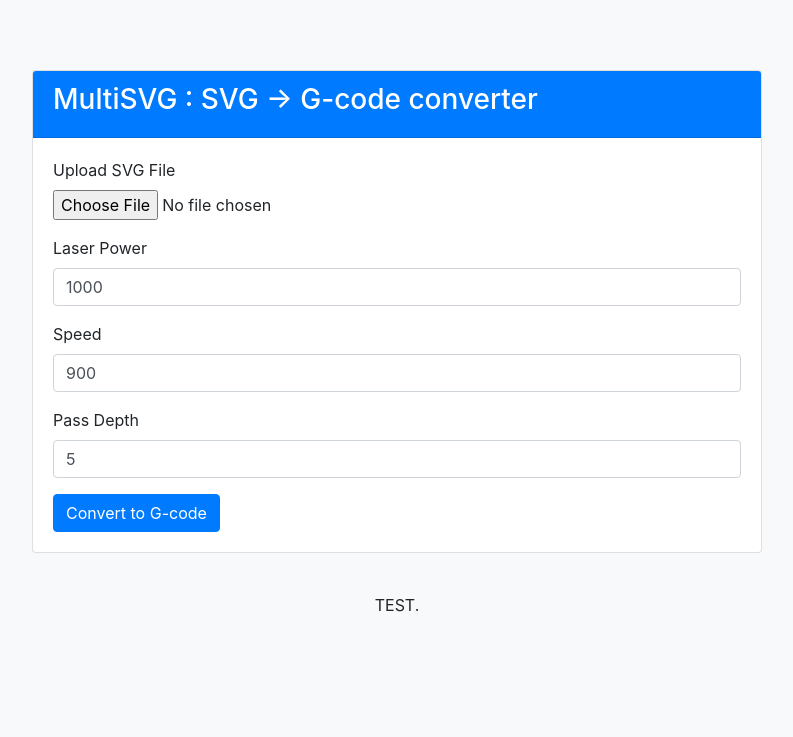
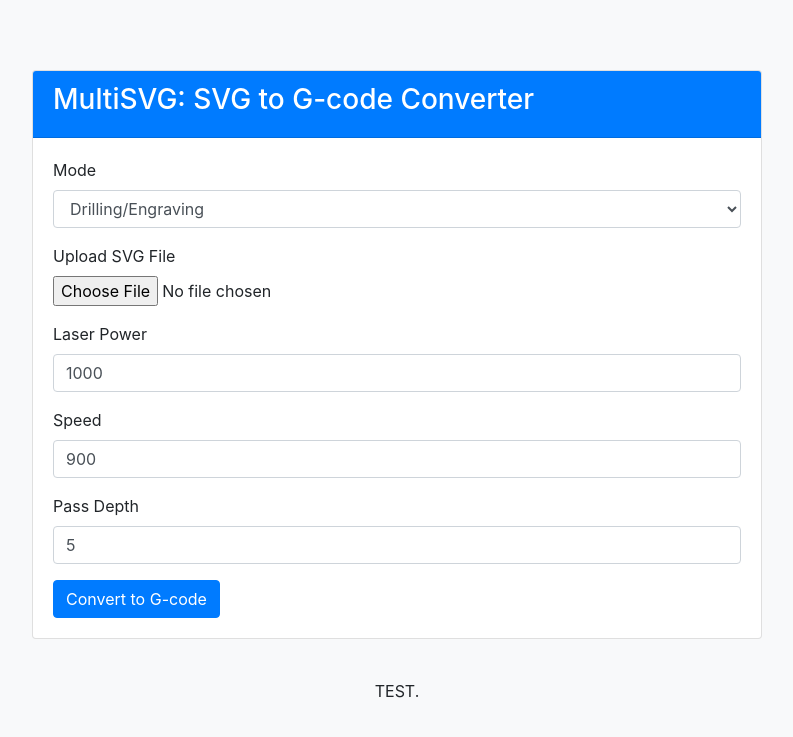
Before and after one commit to Billrept/multiSVG, a Flask app: page / in a window 1280 px wide. Shown: the top 737 px of the page, without its empty margins (243-1036 px from the left). Run offline with Flask 3, Linux system fonts and the light colour scheme; some libraries are stand-ins or nearby versions.

Commit message:
Mode created

```diff
--- a/app.py
+++ b/app.py
@@ -25,7 +25,7 @@ class CustomGcode(interfaces.Gcode):
 def convert_svg_to_gcode(svg_path, color, laser_power, speed, pass_depth):
     try:
         curves = parse_file(svg_path)
-        gcode_compiler = Compiler(CustomGcode(color), movement_speed=speed, cutting_speed=laser_power, pass_depth=pass_depth)
+        gcode_compiler = Compiler(lambda: CustomGcode(color), movement_speed=speed, cutting_speed=laser_power, pass_depth=pass_depth)
         gcode_compiler.append_curves(curves)
         gcode_filepath = os.path.join(UPLOAD_FOLDER, f"{color}.gcode")
         gcode_compiler.compile_to_file(gcode_filepath)
@@ -80,28 +80,40 @@ def index():
         filepath = os.path.join(UPLOAD_FOLDER, filename)
         file.save(filepath)
 
+        mode = request.form.get('mode')
         laser_power = int(request.form.get('laser_power', 1000))
         speed = int(request.form.get('speed', 900))
         pass_depth = int(request.form.get('pass_depth', 5))
 
-        png_file = convert_svg_to_png(filepath)
-        svg_layers = split_svg_by_color(filepath)
-        gcode_files = []
-        for color, svg_path in svg_layers.items():
-            gcode_file = convert_svg_to_gcode(svg_path, color, laser_power, speed, pass_depth)
+        if mode == 'drilling':
+            gcode_file = convert_svg_to_gcode(filepath, 'drilling', laser_power, speed, pass_depth)
+            png_file = convert_svg_to_png(filepath)
             if gcode_file:
-                gcode_files.append(gcode_file)
+                zip_filepath = os.path.join(UPLOAD_FOLDER, 'files.zip')
+                with ZipFile(zip_filepath, 'w') as zipf:
+                    zipf.write(png_file, os.path.basename(png_file))
+                    zipf.write(gcode_file, os.path.basename(gcode_file))
+                return jsonify({'success': True, 'download_url': f'/download/{os.path.basename(zip_filepath)}'})
+            else:
+                return jsonify({'success': False, 'message': 'Error processing the file'}), 500
+        elif mode == 'drawing':
+            png_file = convert_svg_to_png(filepath)
+            svg_layers = split_svg_by_color(filepath)
+            gcode_files = []
+            for color, svg_path in svg_layers.items():
+                gcode_file = convert_svg_to_gcode(svg_path, color, laser_power, speed, pass_depth)
+                if gcode_file:
+                    gcode_files.append(gcode_file)
 
-        if gcode_files:
-            zip_filepath = os.path.join(UPLOAD_FOLDER, 'files.zip')
-            with ZipFile(zip_filepath, 'w') as zipf:
-                zipf.write(png_file, os.path.basename(png_file))
-                for gcode_file in gcode_files:
-                    zipf.write(gcode_file, os.path.basename(gcode_file))
-
-            return jsonify({'success': True, 'download_url': f'/download/{os.path.basename(zip_filepath)}'})
-        else:
-            return jsonify({'success': False, 'message': 'Error processing the file'}), 500
+            if gcode_files:
+                zip_filepath = os.path.join(UPLOAD_FOLDER, 'files.zip')
+                with ZipFile(zip_filepath, 'w') as zipf:
+                    zipf.write(png_file, os.path.basename(png_file))
+                    for gcode_file in gcode_files:
+                        zipf.write(gcode_file, os.path.basename(gcode_file))
+                return jsonify({'success': True, 'download_url': f'/download/{os.path.basename(zip_filepath)}'})
+            else:
+                return jsonify({'success': False, 'message': 'Error processing the file'}), 500
     return render_template('index.html')
 
 @app.route('/download/<filename>')
@@ -113,4 +125,4 @@ def download_file(filename):
         return "Error sending file", 500
 
 if __name__ == '__main__':
-    app.run(debug=True)
+    app.run(host='0.0.0.0', port=5000)
--- a/templates/index.html
+++ b/templates/index.html
@@ -46,10 +46,17 @@
             <div class="col-md-8">
                 <div class="card">
                     <div class="card-header bg-primary text-white">
-                        <h3>MultiSVG : SVG -> G-code converter</h3>
+                        <h3>MultiSVG: SVG to G-code Converter</h3>
                     </div>
                     <div class="card-body">
                         <form id="upload-form" action="/" method="post" enctype="multipart/form-data">
+                            <div class="form-group">
+                                <label for="mode">Mode</label>
+                                <select class="form-control" id="mode" name="mode" required>
+                                    <option value="drilling">Drilling/Engraving</option>
+                                    <option value="drawing">Drawing</option>
+                                </select>
+                            </div>
                             <div class="form-group">
                                 <label for="svgFile">Upload SVG File</label>
                                 <input type="file" class="form-control-file" id="svgFile" name="svg_file" accept=".svg" required>
@@ -106,15 +113,15 @@
                     success: function(response) {
                         $('#processing-indicator-container').hide();
                         if (response.success) {
+                            $('#download-button').attr('href', response.download_url);
                             $('#download-button-container').show();
-                            $('#download-button').attr('href', response.download_url);
                         } else {
-                            alert('Error converting SVG to G-code. Please try again.');
+                            alert(response.message);
                         }
                     },
                     error: function() {
                         $('#processing-indicator-container').hide();
-                        alert('Error uploading file. Please try again.');
+                        alert('An error occurred while processing the file.');
                     }
                 });
             });
```
